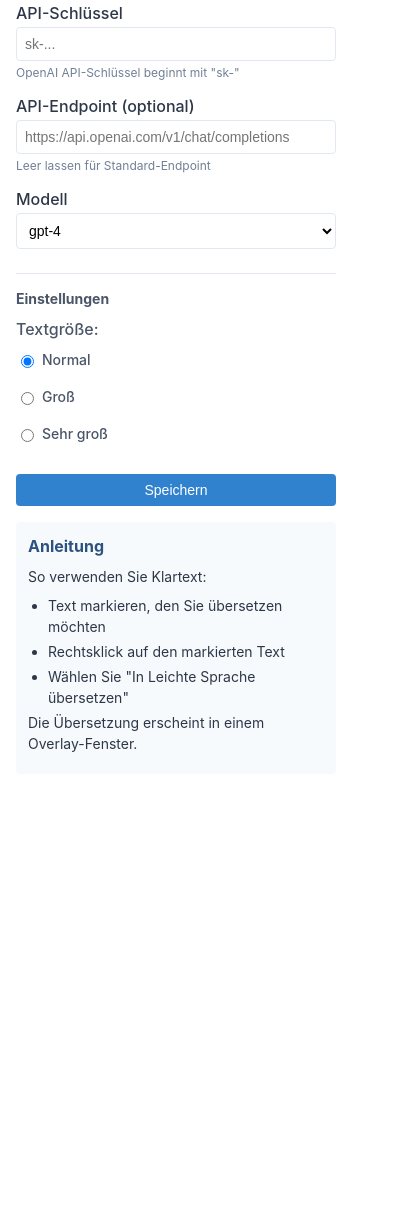
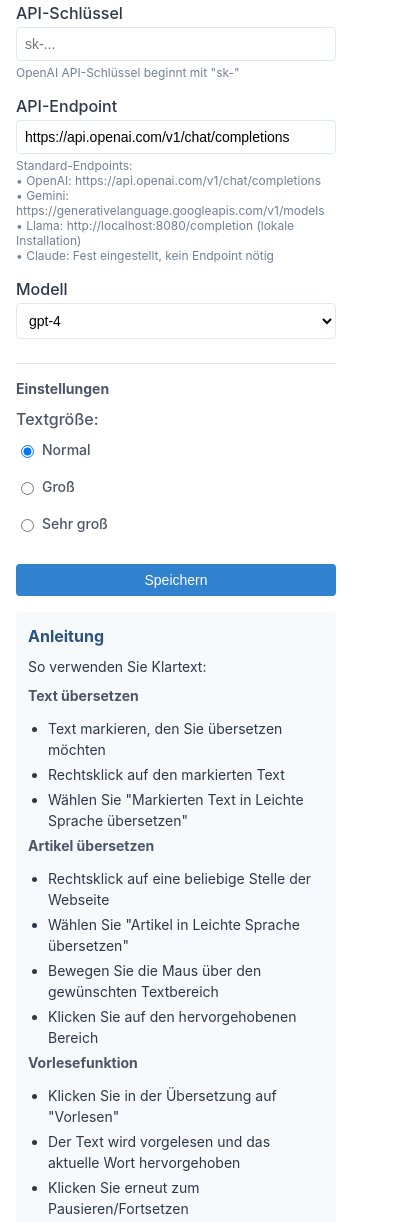
Before and after one commit to bhamm/klartext, a browser extension: page src/popup/popup.html in a window 400 px wide. Shown: the part 136-1358 px from the top of the page. Before the commit the page ends 926 px from the top, so only its background shows below. Drawn offline with Linux system fonts and the light colour scheme.

Commit message:
bump version to 1.2.0; refactor API configuration loading; enhance popup instructions and default endpoint handling

```diff
--- a/package.json
+++ b/package.json
@@ -1,6 +1,6 @@
 {
   "name": "klartext",
-  "version": "1.0.0",
+  "version": "1.2.0",
   "description": "Chrome extension for translating German texts into 'Leichte Sprache'",
   "private": true,
   "scripts": {
--- a/src/popup/popup.html
+++ b/src/popup/popup.html
@@ -189,9 +189,15 @@
   </div>
 
   <div class="form-group">
-    <label for="api-endpoint">API-Endpoint (optional)</label>
+    <label for="api-endpoint">API-Endpoint</label>
     <input type="text" id="api-endpoint" placeholder="https://..." autocomplete="off">
-    <small class="endpoint-hint">Leer lassen für Standard-Endpoint</small>
+    <small class="endpoint-hint">
+      Standard-Endpoints:<br>
+      • OpenAI: https://api.openai.com/v1/chat/completions<br>
+      • Gemini: https://generativelanguage.googleapis.com/v1/models<br>
+      • Llama: http://localhost:8080/completion (lokale Installation)<br>
+      • Claude: Fest eingestellt, kein Endpoint nötig
+    </small>
   </div>
 
   <div class="form-group">
@@ -228,12 +234,27 @@
   <div class="instructions">
     <h2>Anleitung</h2>
     <p>So verwenden Sie Klartext:</p>
+    <h3>Text übersetzen</h3>
     <ul>
       <li>Text markieren, den Sie übersetzen möchten</li>
       <li>Rechtsklick auf den markierten Text</li>
-      <li>Wählen Sie "In Leichte Sprache übersetzen"</li>
+      <li>Wählen Sie "Markierten Text in Leichte Sprache übersetzen"</li>
     </ul>
-    <p>Die Übersetzung erscheint in einem Overlay-Fenster.</p>
+
+    <h3>Artikel übersetzen</h3>
+    <ul>
+      <li>Rechtsklick auf eine beliebige Stelle der Webseite</li>
+      <li>Wählen Sie "Artikel in Leichte Sprache übersetzen"</li>
+      <li>Bewegen Sie die Maus über den gewünschten Textbereich</li>
+      <li>Klicken Sie auf den hervorgehobenen Bereich</li>
+    </ul>
+
+    <h3>Vorlesefunktion</h3>
+    <ul>
+      <li>Klicken Sie in der Übersetzung auf "Vorlesen"</li>
+      <li>Der Text wird vorgelesen und das aktuelle Wort hervorgehoben</li>
+      <li>Klicken Sie erneut zum Pausieren/Fortsetzen</li>
+    </ul>
   </div>
 
   <script src="popup.js"></script>
--- a/src/popup/popup.js
+++ b/src/popup/popup.js
@@ -50,11 +50,20 @@ chrome.storage.sync.get(
     textSize: 'normal'
   },
   (items) => {
-    providerSelect.value = items.provider;
+    const provider = items.provider;
+    const config = PROVIDERS[provider];
+
+    providerSelect.value = provider;
     apiKeyInput.value = items.apiKey;
-    apiEndpointInput.value = items.apiEndpoint;
+    // Use default endpoint if none is saved
+    apiEndpointInput.value = items.apiEndpoint || config.defaultEndpoint;
     document.querySelector(`input[name="text-size"][value="${items.textSize}"]`).checked = true;
-    updateProviderUI(items.provider, items.model);
+
+    // Update UI and save settings to ensure default endpoint is stored
+    updateProviderUI(provider, items.model);
+    if (!items.apiEndpoint) {
+      saveSettings().catch(console.error);
+    }
   }
 );
 
@@ -68,6 +77,10 @@ function updateProviderUI(provider, selectedModel = '') {
 
   // Update endpoint field
   apiEndpointInput.placeholder = config.defaultEndpoint;
+  // Set default endpoint if field is empty
+  if (!apiEndpointInput.value) {
+    apiEndpointInput.value = config.defaultEndpoint;
+  }
 
   // Update model select options
   modelSelect.innerHTML = config.models
@@ -201,7 +214,12 @@ function validateInputs() {
 
 // Event Listeners
 providerSelect.addEventListener('change', () => {
-  updateProviderUI(providerSelect.value);
+  const provider = providerSelect.value;
+  const config = PROVIDERS[provider];
+
+  // Reset endpoint to default when provider changes
+  apiEndpointInput.value = config.defaultEndpoint;
+  updateProviderUI(provider);
 });
 
 saveButton.addEventListener('click', async () => {
```
Also changed, not shown: src/background/background.js (+17 -0 lines), manifest.json.
